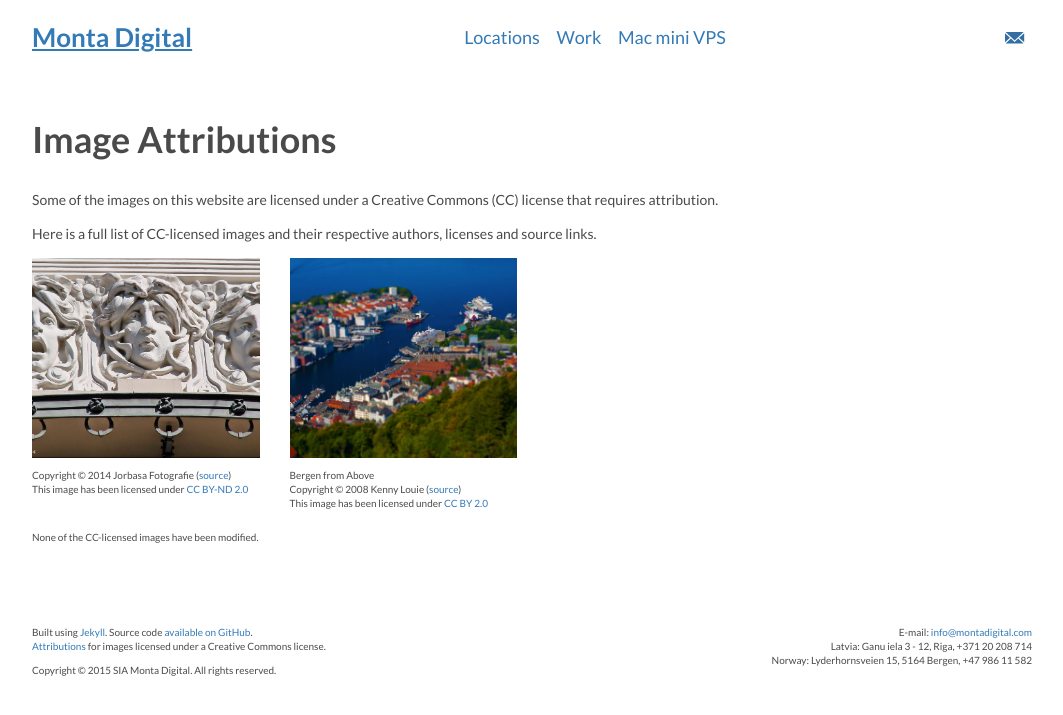
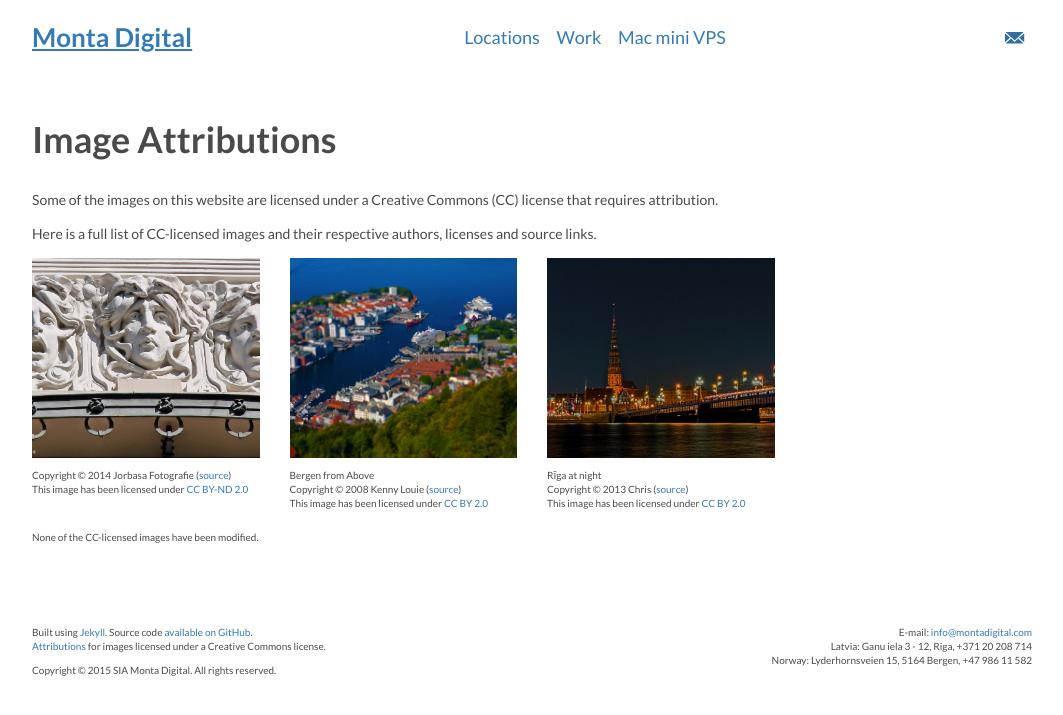
Before and after one commit to kirsis/montadigital.com, a Jekyll site: the page built from attribution.html, in a window 1280 px wide. Shown: the top 715 px of the page, without its empty margins (108-1171 px from the left). Built offline with Jekyll 4.4.1, drawn with Linux system fonts in a browser that asks for light colours; nearby versions of some CDN libraries; Markdown is read by kramdown in place of the engine named in the settings.

Commit message:
Added attribution for image "Rīga at night"

```diff
--- a/attribution.html
+++ b/attribution.html
@@ -34,6 +34,17 @@ body-class: light attribution
                 </ul>
             </div>
 
+            <!-- Rīga at night -->
+            <div class="cc-attribution-box col-md-3 col-sm-6">
+                <figure style="background-image:url(/images/10677502675_35dccfd18e_k.jpg)"></figure>
+
+                <ul class="small ">
+                    <li>Rīga at night</li>
+                    <li>Copyright © 2013 Chris (<a href="https://flic.kr/p/hgwZxH">source</a>)</li>
+                    <li>This image has been licensed under <a href="https://creativecommons.org/licenses/by/2.0/">CC BY 2.0</a></li>
+                </ul>
+            </div>
+
         </div>
     </div>
 
```
Also changed, not shown: images/10677502675_35dccfd18e_k.jpg (added).
